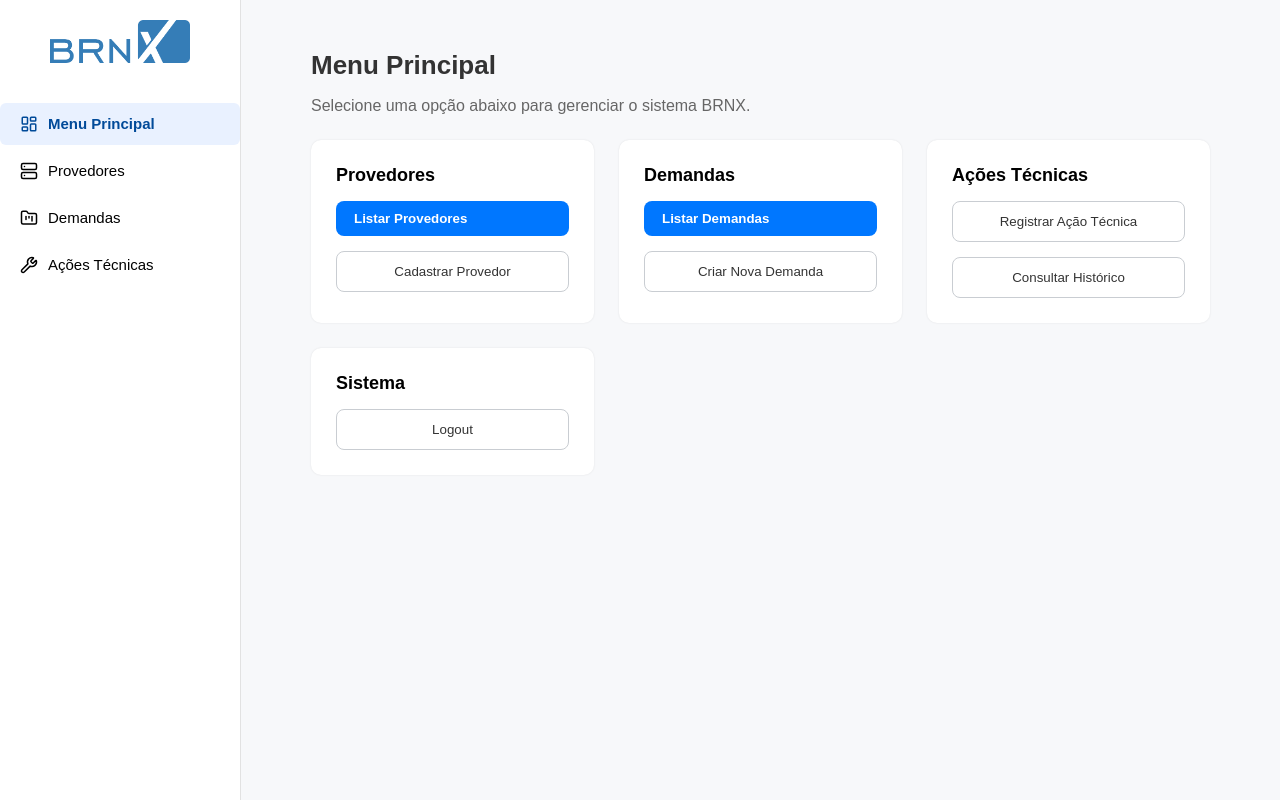
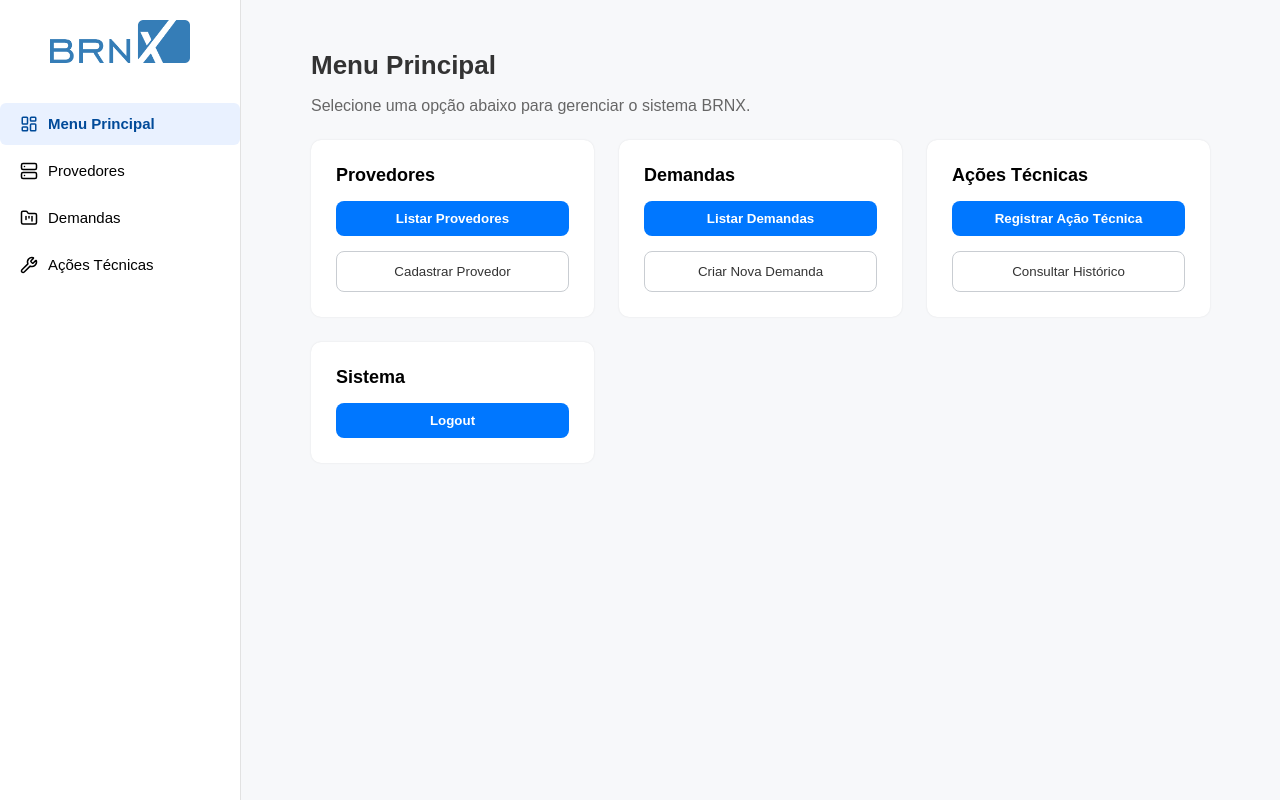
Before and after one commit to Luizfelipenog/BRNX-Teste, a React (Vite) app in the folder frontend/: page /menu in a window 1280 px wide. Built offline with nearby package versions, Linux system fonts and the light colour scheme.

Commit message:
cadastrar

```diff
--- a/frontend/src/pages/Menu/Menu.css
+++ b/frontend/src/pages/Menu/Menu.css
@@ -59,11 +59,18 @@
   cursor: pointer;
   font-weight: bold;
   transition: 0.2s;
+
+  display: flex;
+  justify-content: center;
+  align-items: center;
+  text-align: center;
 }
+
 
 .btn-primary:hover {
   background: #1d6fd6;
 }
+
 
 .btn-secondary {
   background: #ffffff;
@@ -73,6 +80,11 @@
   border-radius: 8px;
   cursor: pointer;
   transition: 0.2s;
+
+  display: flex;
+  justify-content: center;
+  align-items: center;
+  text-align: center;
 }
 
 .btn-secondary:hover {
--- a/frontend/src/pages/Menu/Menu.tsx
+++ b/frontend/src/pages/Menu/Menu.tsx
@@ -45,14 +45,14 @@ export default function Menu() {
           {/* CARD AÇÕES TÉCNICAS */}
           <div className="card">
             <h3>Ações Técnicas</h3>
-            <button className="btn-secondary">Registrar Ação Técnica</button>
+            <button className="btn-primary">Registrar Ação Técnica</button>
             <button className="btn-secondary">Consultar Histórico</button>
           </div>
 
           {/* CARD SISTEMA */}
           <div className="card">
             <h3>Sistema</h3>
-            <button className="btn-secondary" onClick={() => navigate("/")}>
+            <button className="btn-primary" onClick={() => navigate("/")}>
               Logout
             </button>
           </div>
--- a/frontend/src/pages/Provedores/Listar/ProvidersList.tsx
+++ b/frontend/src/pages/Provedores/Listar/ProvidersList.tsx
@@ -1,5 +1,7 @@
 import "./ProvidersList.css";
 import { Pencil, Trash2, PlusCircle } from "lucide-react";
+import { Link } from "react-router-dom";
+
 
 export default function ProvidersList() {
   const providers = [
@@ -15,10 +17,11 @@ export default function ProvidersList() {
     <div className="providers-container">
       <div className="providers-header">
         <h1>Provedores</h1>
-        <button className="btn-primary">
-          <PlusCircle size={18} />
-          Cadastrar Provedor
-        </button>
+      <Link to="/provedores/cadastrar" className="btn-primary">
+        <PlusCircle size={18} />
+        Cadastrar
+      </Link>
+
       </div>
 
       <div className="providers-card">
```
